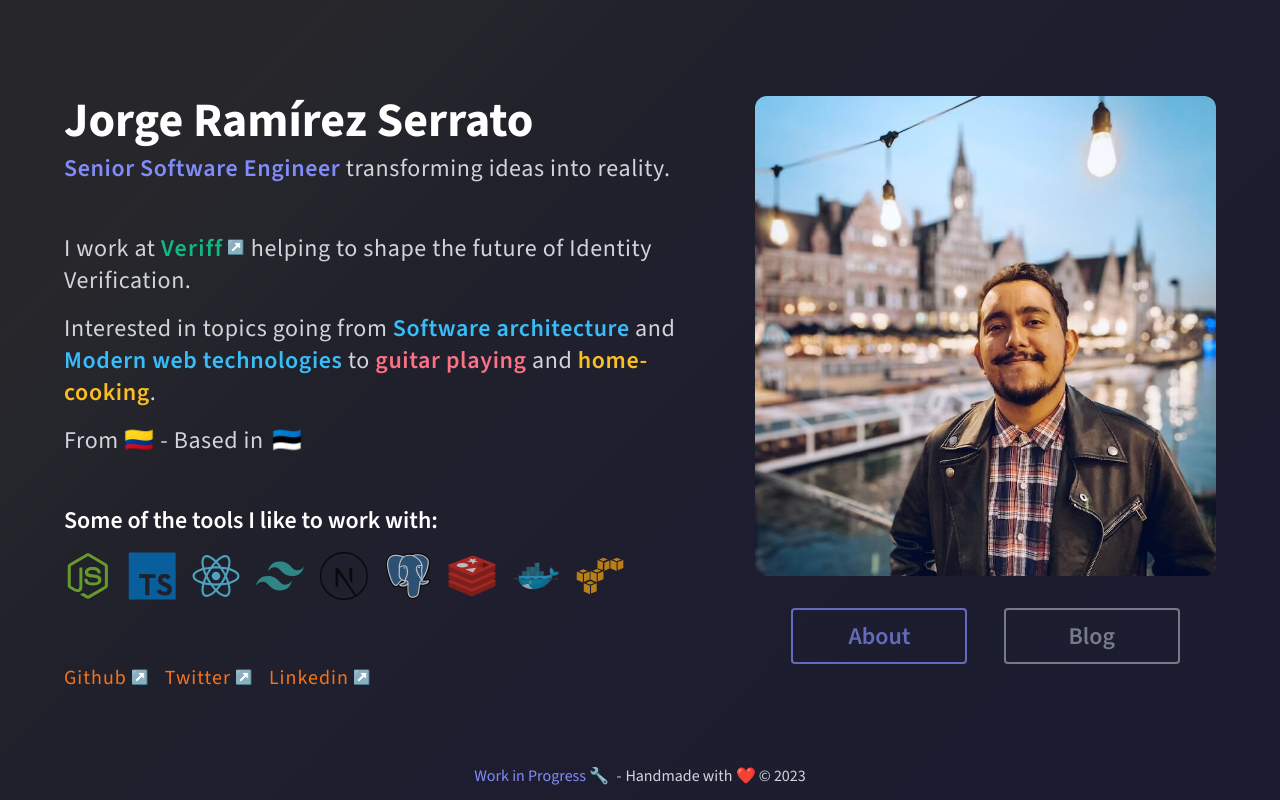
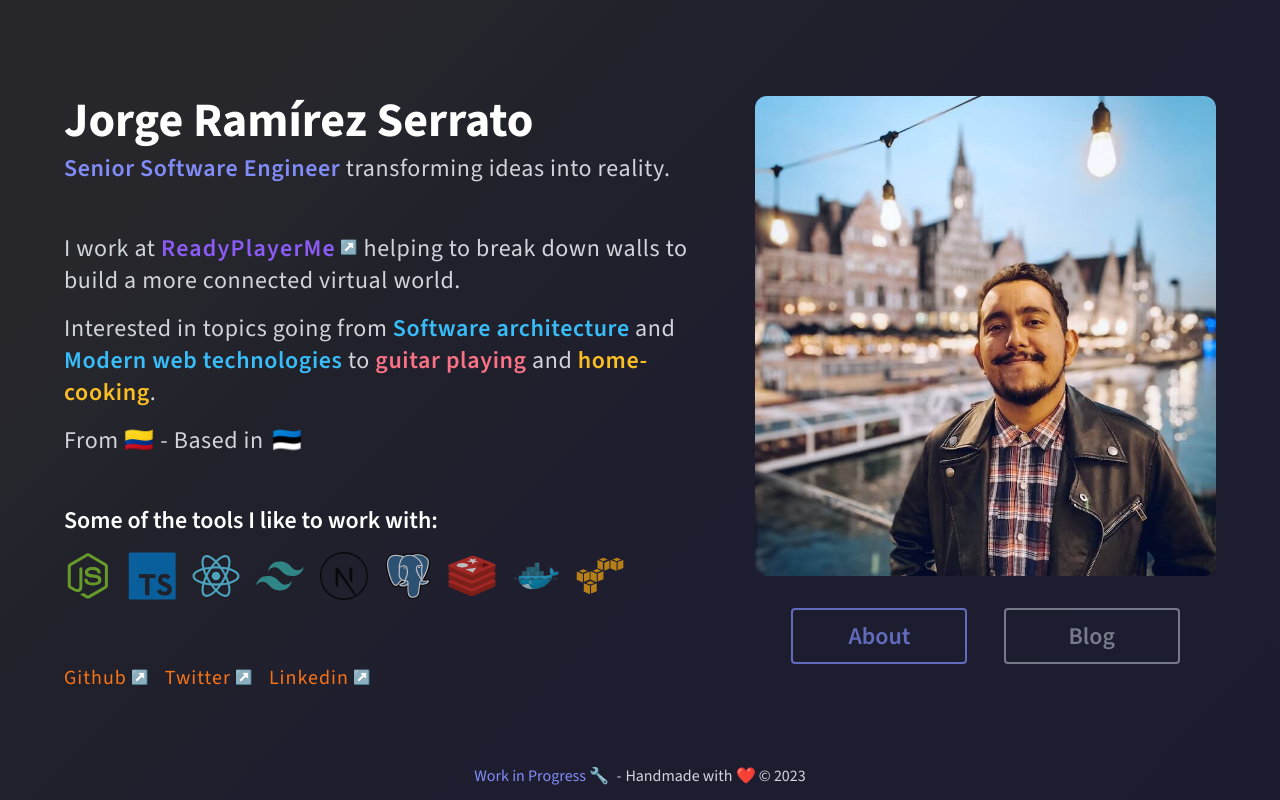
Before and after one commit to joramser/website, a Next.js app: page / in a window 1280 px wide. Built offline with nearby package versions, Linux system fonts and the light colour scheme.

Commit message:
New gig 🎉

```diff
--- a/src/app/page.tsx
+++ b/src/app/page.tsx
@@ -22,10 +22,10 @@ export default function HomePage() {
           <div className="mt-8 tracking-wide lg:mt-12">
             <p className="mt-4">
               I work at{' '}
-              <BasicLink color="emerald" href="https://veriff.com" className="font-semibold" external>
-                Veriff
+              <BasicLink color="violet" href="https://readyplayer.me" className="font-semibold" external>
+                ReadyPlayerMe
               </BasicLink>{' '}
-              helping to shape the future of Identity Verification.
+              helping to break down walls to build a more connected virtual world.
             </p>
             <p className="mt-4">
               Interested in topics going from <b className="font-semibold text-sky-400">Software architecture</b> and{' '}
--- a/src/components/ui/BasicLink.tsx
+++ b/src/components/ui/BasicLink.tsx
@@ -22,6 +22,7 @@ export const BasicLink: React.FC<BasicLinkProps> = ({ children, className, color
         { 'text-rose-500 hover:text-rose-600 hover:shadow-rose-600': color === 'rose' },
         { 'text-indigo-500 hover:text-indigo-600 hover:shadow-indigo-600': color === 'indigo' },
         { 'text-amber-500 hover:text-amber-600 hover:shadow-amber-600': color === 'amber' },
+        { 'text-violet-500 hover:text-violet-600 hover:shadow-violet-600': color === 'violet' },
         className
       )}
       target={clsx({ _blank: !!external })}
--- a/src/components/ui/types.ts
+++ b/src/components/ui/types.ts
@@ -1,2 +1,2 @@
 // These come from Tailwind. Probably there's a way to subset Tailwind colors type, if exists.
-export type AllowedColors = 'indigo' | 'orange' | 'rose' | 'emerald' | 'amber' | 'yellow' | 'sky' | 'cyan';
+export type AllowedColors = 'indigo' | 'orange' | 'rose' | 'emerald' | 'amber' | 'yellow' | 'sky' | 'cyan' | 'violet';
```
